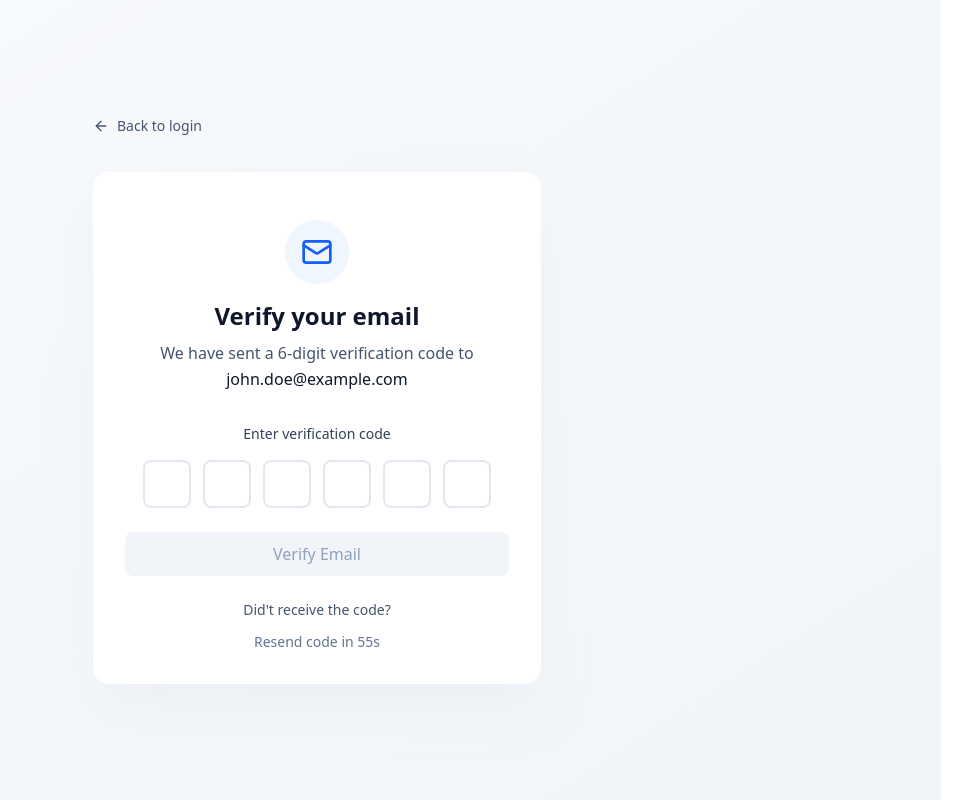
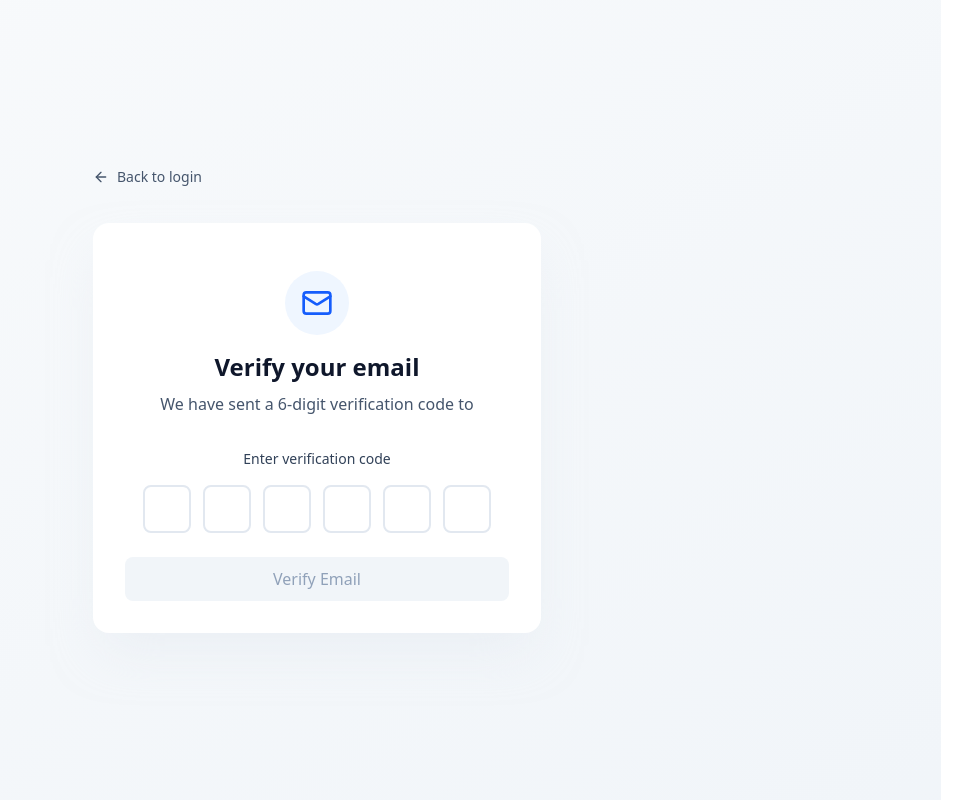
Before and after one commit to tanvirrifat1/chat-app-frontend, a Next.js app: page /verify in a window 1280 px wide. Shown: the whole page, without its empty margins (323-1280 px from the left). Built offline with nearby package versions, Linux system fonts and the light colour scheme.

Commit message:
added more

```diff
--- a/src/app/signup/page.tsx
+++ b/src/app/signup/page.tsx
@@ -4,10 +4,13 @@ import type React from "react";
 import { useState } from "react";
 import { Eye, EyeOff, Lock, Mail, User } from "lucide-react";
 import Link from "next/link";
+import { useRouter } from "next/navigation";
 
 export default function Signup() {
   const [showPassword, setShowPassword] = useState(false);
   const [isLoading, setIsLoading] = useState(false);
+
+  const router = useRouter();
 
   // State for input fields
   const [formData, setFormData] = useState({
@@ -27,13 +30,14 @@ export default function Signup() {
   const handleSubmit = async (e: React.FormEvent) => {
     e.preventDefault();
     setIsLoading(true);
-    console.log(formData); // Access all input values here
+    console.log(formData);
 
-    // Simulate API call
     await new Promise((resolve) => setTimeout(resolve, 2000));
+
+    router.push(`/verify?email=${encodeURIComponent(formData.email)}`);
+
     setIsLoading(false);
   };
-
   return (
     <div className="min-h-screen flex items-center justify-center bg-gradient-to-br from-gray-50 to-gray-100 py-12 px-4 sm:px-6 lg:px-8">
       <div className="w-full max-w-md space-y-8">
--- a/src/app/verify/page.tsx
+++ b/src/app/verify/page.tsx
@@ -13,12 +13,12 @@ export default function Verify() {
   const [timeLeft, setTimeLeft] = useState(60);
   const inputRefs = useRef<(HTMLInputElement | null)[]>([]);
 
-  useEffect(() => {
-    if (timeLeft > 0) {
-      const timer = setTimeout(() => setTimeLeft(timeLeft - 1), 1000);
-      return () => clearTimeout(timer);
-    }
-  }, [timeLeft]);
+  const emailFromQuery =
+    typeof window !== "undefined"
+      ? new URLSearchParams(window.location.search).get("email")
+      : null;
+
+  console.log(emailFromQuery);
 
   const handleInputChange = (index: number, value: string) => {
     if (value.length > 1) return;
@@ -73,16 +73,6 @@ export default function Verify() {
     console.log("Verification code:", code.join(""));
   };
 
-  const handleResend = async () => {
-    setIsResending(true);
-    // Simulate API call
-    await new Promise((resolve) => setTimeout(resolve, 1000));
-    setIsResending(false);
-    setTimeLeft(60);
-    setCode(["", "", "", "", "", ""]);
-    inputRefs.current[0]?.focus();
-  };
-
   const isCodeComplete = code.every((digit) => digit !== "");
 
   return (
@@ -112,10 +102,6 @@ export default function Verify() {
               </h1>
               <p className="text-base text-slate-600 leading-relaxed">
                 We have sent a 6-digit verification code to
-                <br />
-                <span className="font-medium text-slate-900">
-                  john.doe@example.com
-                </span>
               </p>
             </div>
           </div>
@@ -168,34 +154,6 @@ export default function Verify() {
                 "Verify Email"
               )}
             </button>
-
-            {/* Resend Section */}
-            <div className="text-center space-y-3">
-              <p className="text-sm text-slate-600">
-                Did&apos;t receive the code?
-              </p>
-
-              {timeLeft > 0 ? (
-                <p className="text-sm text-slate-500">
-                  Resend code in {timeLeft}s
-                </p>
-              ) : (
-                <button
-                  onClick={handleResend}
-                  disabled={isResending}
-                  className="text-blue-600 hover:text-blue-700 font-medium text-sm transition-colors duration-200 disabled:text-slate-400"
-                >
-                  {isResending ? (
-                    <div className="flex items-center justify-center gap-2">
-                      <div className="w-3 h-3 border-2 border-blue-200 border-t-blue-600 rounded-full animate-spin" />
-                      Sending...
-                    </div>
-                  ) : (
-                    "Resend code"
-                  )}
-                </button>
-              )}
-            </div>
           </div>
         </div>
       </div>
```
